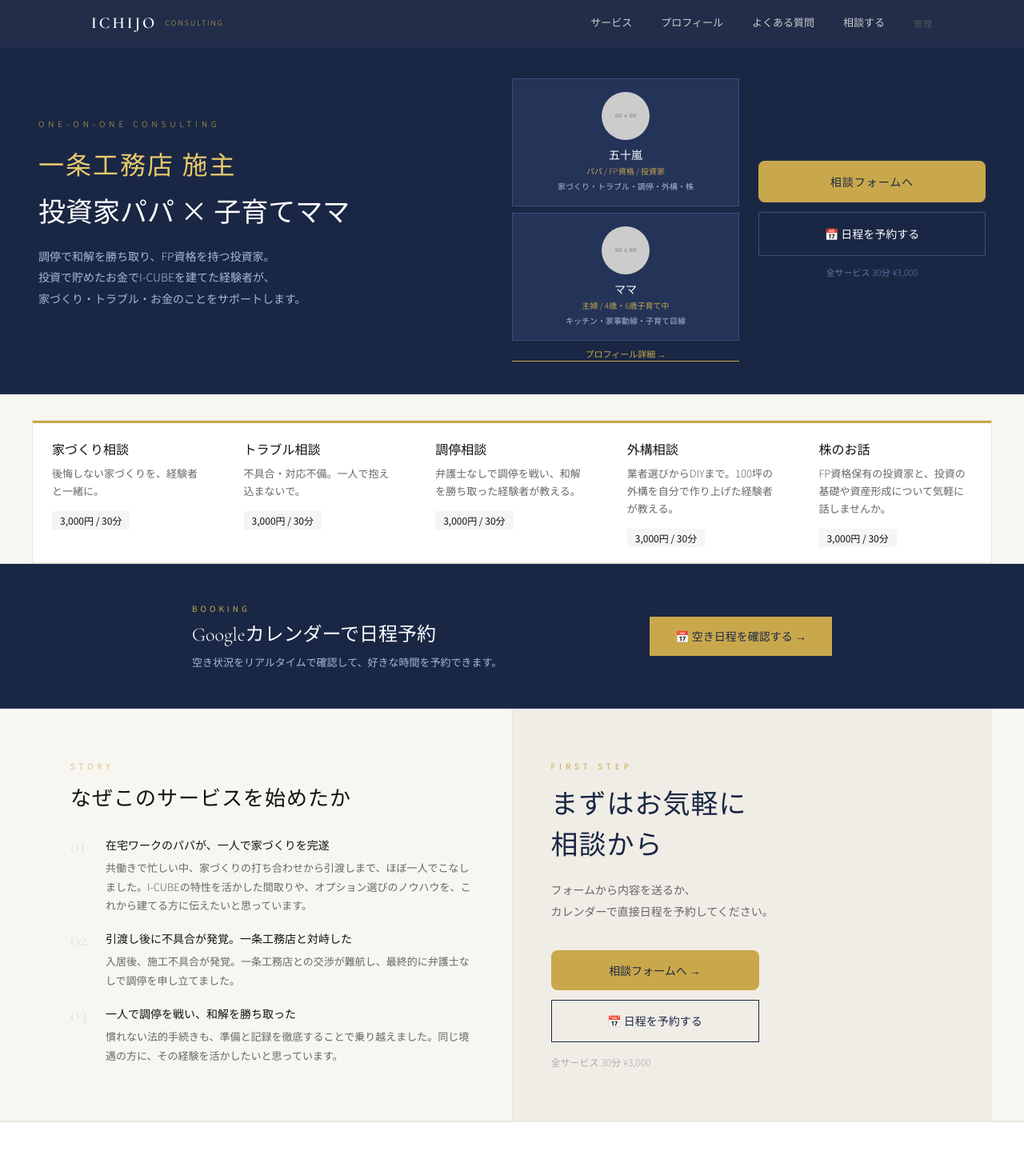
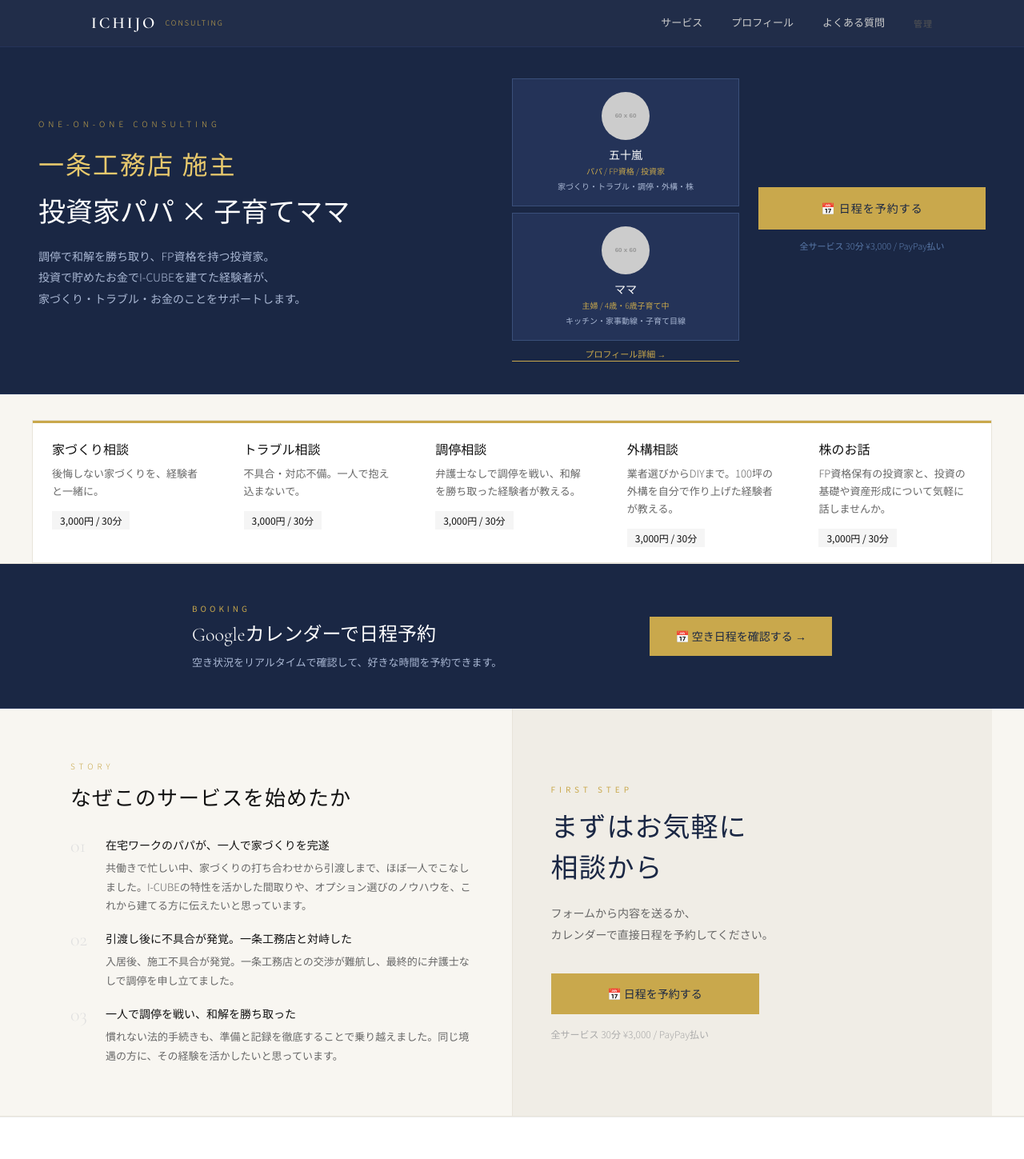
Before and after one commit to tradehant1-cloud/ichijo-consul, a React (Vite) app: page / in a window 1280 px wide. Shown: the top 1449 px of the page at 80% size. Built offline with nearby package versions, Linux system fonts and the light colour scheme.

Commit message:
fix jsx tag error

```diff
--- a/src/App.jsx
+++ b/src/App.jsx
@@ -177,7 +177,7 @@
     }
   `;
 
-  const navItems = [["service", "サービス"], ["profile", "プロフィール"], ["faq", "よくある質問"], ["contact", "相談する"]];
+  const navItems = [["service", "サービス"], ["profile", "プロフィール"], ["faq", "よくある質問"]];
 
   return (
     <div style={{ fontFamily: "'Noto Sans JP', sans-serif", background: "#fff", color: "#111", minHeight: "100vh", overflowX: "hidden", maxWidth: "100vw" }}>
@@ -260,15 +260,11 @@
                 </div>
                 {/* 右側 */}
                 <div style={{ flex: 1, display: "flex", flexDirection: "column", gap: 12, alignItems: "stretch" }}>
-                  <button className="btn-main" onClick={() => setView("contact")}
-                    style={{ background: "#c9a84c", color: "#1a2744", border: "none", padding: "16px 24px", fontSize: 14, cursor: "pointer", fontFamily: "inherit", fontWeight: 500, letterSpacing: 1 }}>
-                    相談フォームへ
-                  </button>
                   <a href={CALENDAR_URL} target="_blank" rel="noreferrer"
-                    style={{ background: "transparent", color: "#fff", border: "1px solid #3a4f7a", padding: "16px 24px", fontSize: 14, fontFamily: "inherit", fontWeight: 300, textDecoration: "none", display: "block", textAlign: "center" }}>
+                    style={{ background: "#c9a84c", color: "#1a2744", border: "none", padding: "16px 24px", fontSize: 14, fontFamily: "inherit", fontWeight: 500, letterSpacing: 1, textDecoration: "none", display: "block", textAlign: "center" }}>
                     📅 日程を予約する
                   </a>
-                  <p style={{ fontSize: 11, color: "#5a7aaa", fontWeight: 300, textAlign: "center" }}>全サービス 30分 ¥3,000</p>
+                  <p style={{ fontSize: 11, color: "#5a7aaa", fontWeight: 300, textAlign: "center" }}>全サービス 30分 ¥3,000 / PayPay払い</p>
                 </div>
               </div>
             </section>
@@ -333,16 +329,12 @@
                   <h2 style={{ fontFamily: "'Cormorant Garamond', serif", fontSize: 34, fontWeight: 300, marginBottom: 16, letterSpacing: 1, color: "#1a2744" }}>まずはお気軽に<br />相談から</h2>
                   <p style={{ fontSize: 14, color: "#666", fontWeight: 300, marginBottom: 36, lineHeight: 1.9 }}>フォームから内容を送るか、<br />カレンダーで直接日程を予約してください。</p>
                   <div style={{ display: "flex", flexDirection: "column", gap: 12, width: "100%", maxWidth: 260 }}>
-                    <button className="btn-main" onClick={() => setView("contact")}
-                      style={{ background: "#c9a84c", color: "#1a2744", border: "none", padding: "15px 36px", fontSize: 14, cursor: "pointer", fontFamily: "inherit", fontWeight: 500 }}>
-                      相談フォームへ →
-                    </button>
                     <a href={CALENDAR_URL} target="_blank" rel="noreferrer"
-                      style={{ background: "transparent", color: "#1a2744", border: "1px solid #1a2744", padding: "15px 36px", fontSize: 14, fontFamily: "inherit", fontWeight: 300, textDecoration: "none", display: "block", textAlign: "center" }}>
+                      style={{ background: "#c9a84c", color: "#1a2744", border: "none", padding: "15px 36px", fontSize: 14, fontFamily: "inherit", fontWeight: 500, textDecoration: "none", display: "block", textAlign: "center" }}>
                       📅 日程を予約する
                     </a>
                   </div>
-                  <p style={{ marginTop: 16, fontSize: 12, color: "#aaa", fontWeight: 300 }}>全サービス 30分 ¥3,000</p>
+                  <p style={{ marginTop: 16, fontSize: 12, color: "#aaa", fontWeight: 300 }}>全サービス 30分 ¥3,000 / PayPay払い</p>
                 </div>
               </div>
             </section>
@@ -406,12 +398,8 @@
               </div>
             </div>
             <div style={{ display: "flex", gap: 12, flexWrap: "wrap" }}>
-              <button className="btn-main" onClick={() => setView("contact")}
-                style={{ background: "#111", color: "#fff", border: "none", padding: "14px 36px", fontSize: 14, cursor: "pointer", fontFamily: "inherit" }}>
-                相談フォームへ →
-              </button>
               <a href={CALENDAR_URL} target="_blank" rel="noreferrer"
-                style={{ background: "#fff", color: "#111", border: "1px solid #ddd", padding: "14px 36px", fontSize: 14, textDecoration: "none", fontFamily: "inherit", display: "inline-block" }}>
+                style={{ background: "#c9a84c", color: "#1a2744", border: "none", padding: "14px 36px", fontSize: 14, textDecoration: "none", fontFamily: "inherit", display: "inline-block", fontWeight: 500 }}>
                 📅 日程を予約する
               </a>
             </div>
@@ -474,27 +462,21 @@
                 <div key={i} className="faq-item">
                   <button onClick={() => setOpenFaq(openFaq === i ? null : i)}
                     style={{ width: "100%", background: "none", border: "none", padding: "24px 0", display: "flex", justifyContent: "space-between", alignItems: "center", cursor: "pointer", fontFamily: "inherit", textAlign: "left", gap: 16 }}>
-                    <span style={{ fontSize: 15, fontWeight: 400, lineHeight: 1.5 }}>{faq.q}</span>
-                    <span style={{ fontSize: 20, color: "#ccc", flexShrink: 0, transition: "transform 0.2s", transform: openFaq === i ? "rotate(45deg)" : "none", display: "block" }}>+</span>
+                    <span style={{ fontSize: 15, fontWeight: 400, lineHeight: 1.5, color: "#333" }}>{faq.q}</span>
+                    <span style={{ fontSize: 20, color: "#c9a84c", flexShrink: 0, transition: "transform 0.2s", transform: openFaq === i ? "rotate(45deg)" : "none", display: "block" }}>+</span>
                   </button>
                   {openFaq === i && (
-                    <div style={{ paddingBottom: 24, fontSize: 14, color: "#666", lineHeight: 1.9, fontWeight: 300 }}>{faq.a}</div>
+                    <div style={{ paddingBottom: 24, fontSize: 14, color: "#555", lineHeight: 1.9, fontWeight: 300 }}>{faq.a}</div>
                   )}
                 </div>
               ))}
             </div>
-            <div style={{ marginTop: 52, padding: "32px", background: "#fafafa", border: "1px solid #ececec", textAlign: "center" }}>
+            <div style={{ marginTop: 52, padding: "32px", background: "#f8f6f1", border: "1px solid #e8e4da", textAlign: "center" }}>
               <p style={{ fontSize: 14, color: "#888", marginBottom: 20, fontWeight: 300 }}>他にご質問があればお気軽にどうぞ</p>
-              <div style={{ display: "flex", gap: 12, justifyContent: "center", flexWrap: "wrap" }}>
-                <button className="btn-main" onClick={() => setView("contact")}
-                  style={{ background: "#111", color: "#fff", border: "none", padding: "13px 28px", fontSize: 14, cursor: "pointer", fontFamily: "inherit" }}>
-                  相談フォームへ →
-                </button>
-                <a href={CALENDAR_URL} target="_blank" rel="noreferrer"
-                  style={{ background: "#fff", color: "#111", border: "1px solid #ddd", padding: "13px 28px", fontSize: 14, textDecoration: "none", fontFamily: "inherit", display: "inline-block" }}>
-                  📅 日程を予約する
-                </a>
-              </div>
+              <a href={CALENDAR_URL} target="_blank" rel="noreferrer"
+                style={{ background: "#c9a84c", color: "#1a2744", border: "none", padding: "14px 32px", fontSize: 14, textDecoration: "none", fontFamily: "inherit", display: "inline-block", fontWeight: 500 }}>
+                📅 日程を予約する
+              </a>
             </div>
           </div>
         )}
```
